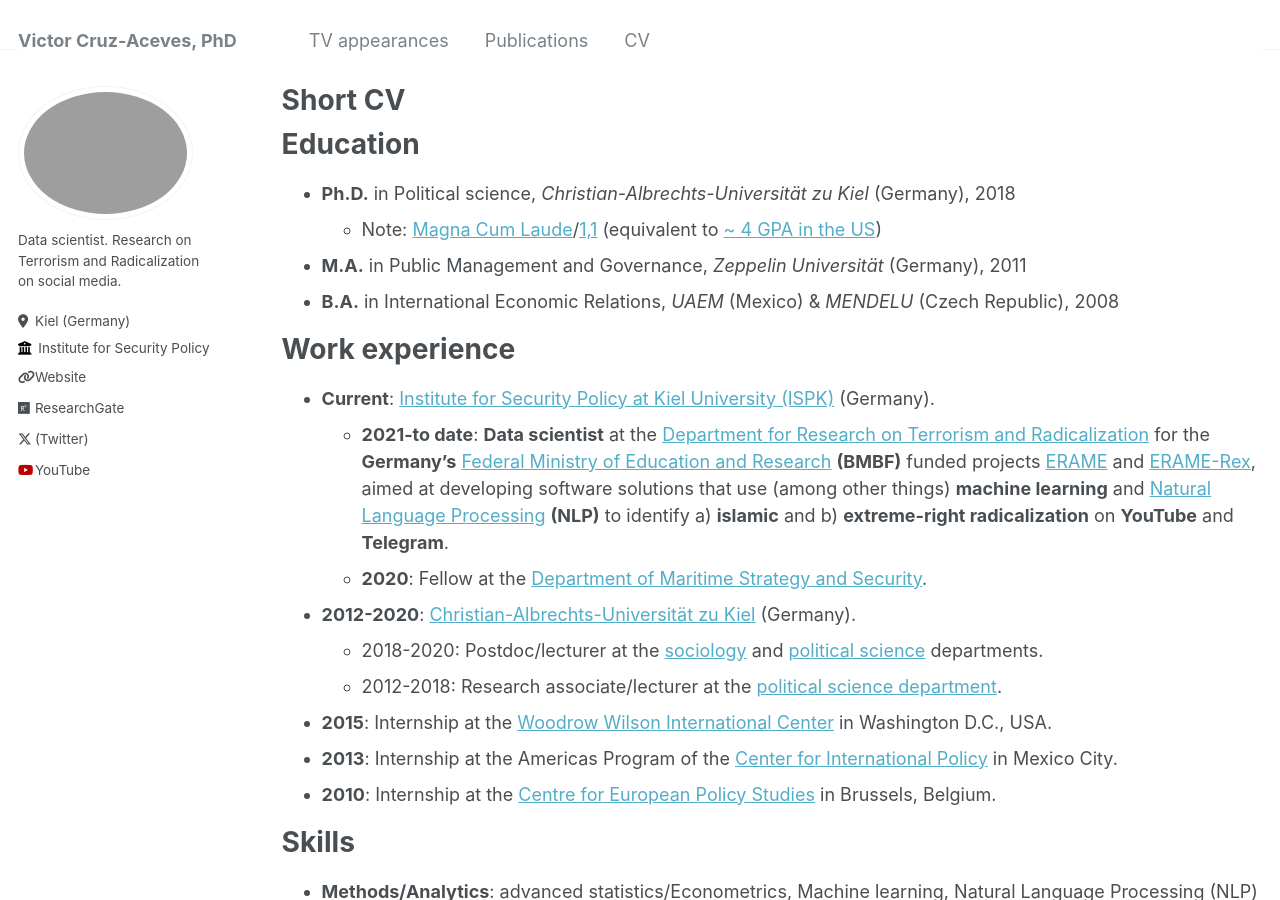
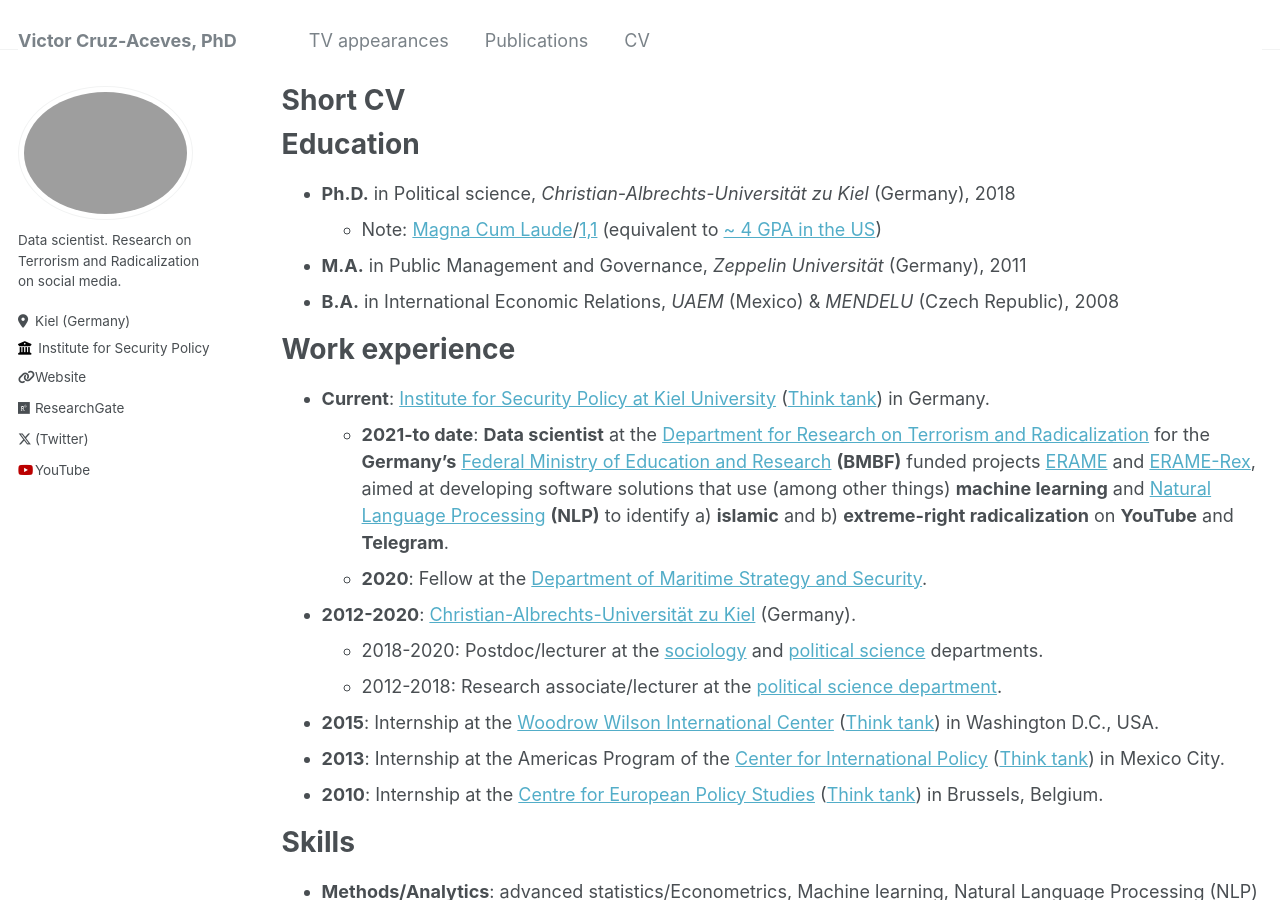
Before and after one commit to victor-cruz-aceves/victor-cruz-aceves.github.io, a Jekyll site: the page built from _pages/cv.md, in a window 1280 px wide and 900 px high. Built offline with Jekyll 4.4.1, drawn with Linux system fonts in a browser that asks for light colours.

Commit message:
"Think thank" added

```diff
--- a/_pages/cv.md
+++ b/_pages/cv.md
@@ -18,15 +18,15 @@
 
 Work experience
 ======
-* **Current**: [Institute for Security Policy at Kiel University (ISPK)](https://www.ispk.uni-kiel.de/en) (Germany).
+* **Current**: [Institute for Security Policy at Kiel University](https://www.ispk.uni-kiel.de/en) ([Think tank](https://en.wikipedia.org/wiki/Think_tank)) in Germany.
   * **2021-to date**: **Data scientist** at the [Department for Research on Terrorism and Radicalization](https://www.ispk.uni-kiel.de/en/departments/center-for-research-on-terrorism-and-radicalization) for the **Germany's** [Federal Ministry of Education and Research](https://www.bmbf.de/bmbf/en/home/home_node.html) **(BMBF)** funded projects [ERAME](https://www.ispk.uni-kiel.de/de/abteilungen/abteilung-terrorismus-und-radikalisierungsforschung/publikationen/download/projektumriss_erame.pdf) and [ERAME-Rex](https://www.ispk.uni-kiel.de/de/abteilungen/abteilung-terrorismus-und-radikalisierungsforschung/publikationen/download/projektumriss_erame-rex.pdf), aimed at developing software solutions that use (among other things) **machine learning** and [Natural Language Processing](https://en.wikipedia.org/wiki/Natural_language_processing) **(NLP)** to identify a) **islamic** and b) **extreme-right radicalization** on **YouTube** and **Telegram**.
   * **2020**: Fellow at the [Department of Maritime Strategy and Security](https://www.ispk.uni-kiel.de/en/departments/center-for-maritime-strategy-and-security).
 * **2012-2020**: [Christian-Albrechts-Universität zu Kiel](https://www.uni-kiel.de/en/) (Germany).
   * 2018-2020: Postdoc/lecturer at the [sociology](https://www.soziologie.uni-kiel.de/en?set_language=en) and [political science](https://www.politik.uni-kiel.de/en?set_language=en) departments.
   * 2012-2018: Research associate/lecturer at the [political science department](https://www.politik.uni-kiel.de/en?set_language=en).
-* **2015**: Internship at the [Woodrow Wilson International Center](https://www.wilsoncenter.org/) in Washington D.C., USA.
-* **2013**: Internship at the Americas Program of the [Center for International Policy](https://internationalpolicy.org/) in Mexico City.
-* **2010**: Internship at the [Centre for European Policy Studies](https://www.ceps.eu/) in Brussels, Belgium.
+* **2015**: Internship at the [Woodrow Wilson International Center](https://www.wilsoncenter.org/) ([Think tank](https://en.wikipedia.org/wiki/Think_tank)) in Washington D.C., USA.
+* **2013**: Internship at the Americas Program of the [Center for International Policy](https://internationalpolicy.org/) ([Think tank](https://en.wikipedia.org/wiki/Think_tank)) in Mexico City.
+* **2010**: Internship at the [Centre for European Policy Studies](https://www.ceps.eu/) ([Think tank](https://en.wikipedia.org/wiki/Think_tank)) in Brussels, Belgium.
 
 Skills
 ======
```
